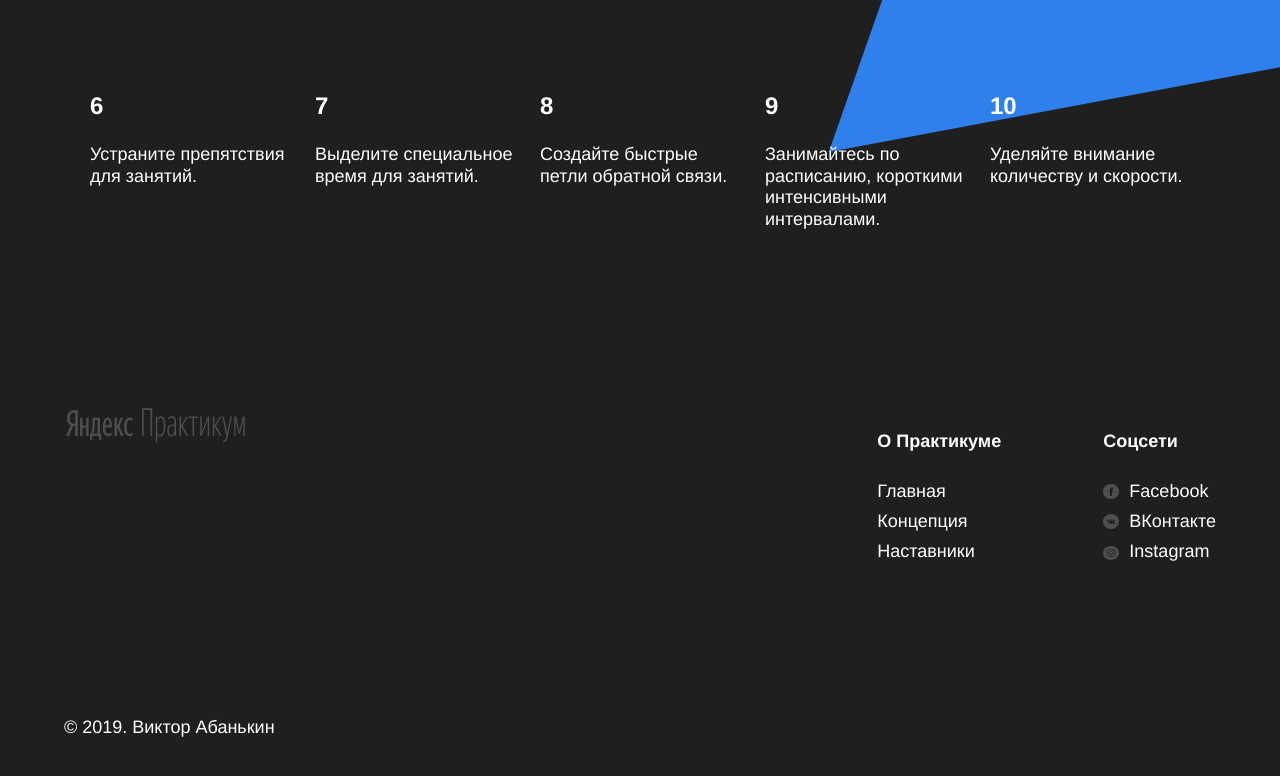
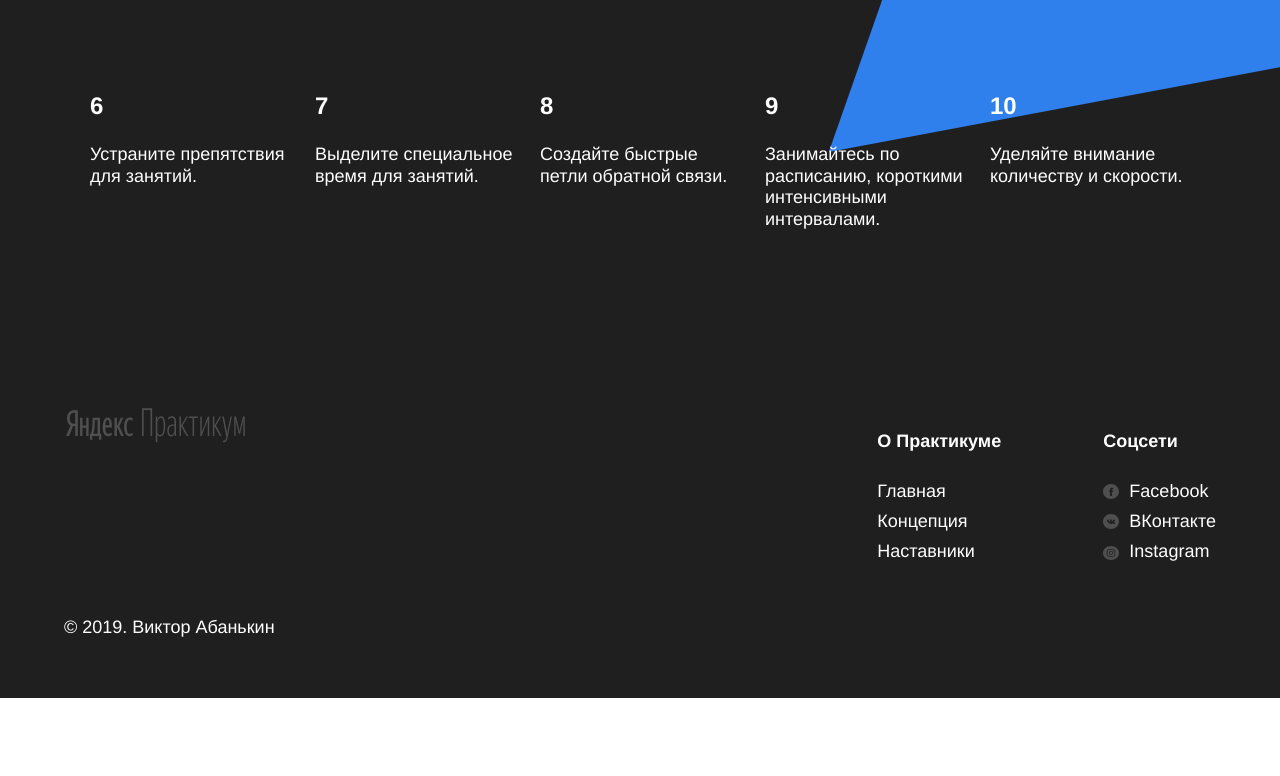
Before and after one commit to fennyflop/how-to-learn, a plain HTML site: page index.html in a window 1280 px wide. Shown: the part 3412-4188 px from the top of the page. After the commit the page ends 4110 px from the top, so only its background shows below. Drawn offline with Linux system fonts and the light colour scheme.

Commit message:
footer fix v2

```diff
--- a/styles/style.css
+++ b/styles/style.css
@@ -235,8 +235,6 @@
     background-color:#1f1f1f;
     position: relative;
     min-height: 350px;
-    padding-top: 60px;
-    padding-bottom: 40px;
   }
   .footer__author{
     color: white;
@@ -252,6 +250,8 @@
   margin-right: auto;
   margin-left: auto;
   justify-content: space-between;
+  padding-top: 60px;
+  padding-bottom: 40px;
 }
 .footer__column_content_copyright{
   flex-basis: 711px;
```
